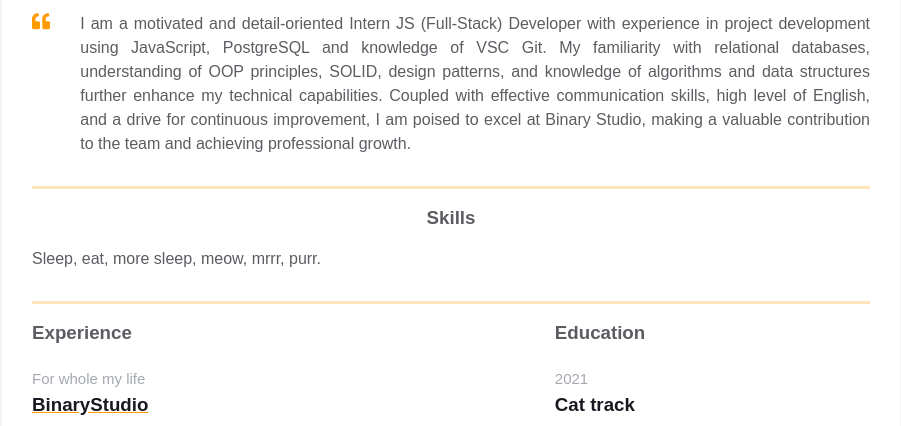
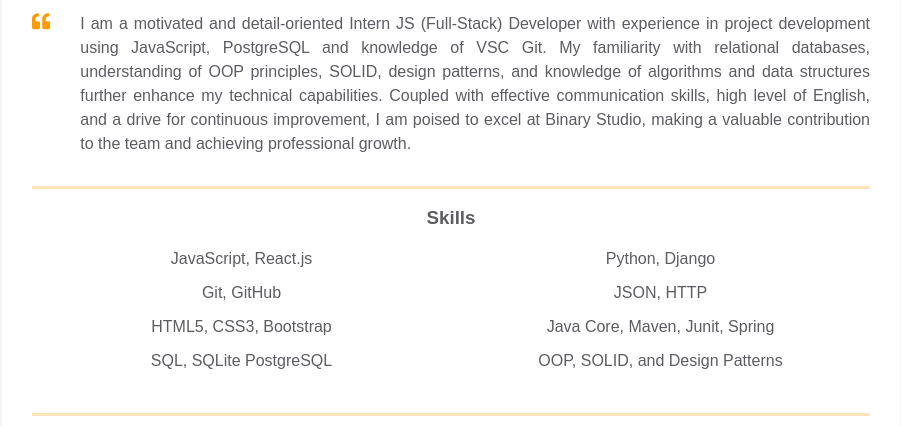
Before and after one commit to mariana0412/homepage, a plain HTML site: page index.html in a window 1280 px wide. Shown: the part 338-764 px from the top of the page, without its empty margins (189-1090 px from the left). Drawn offline with Linux system fonts and the light colour scheme.

Commit message:
Add skills in two columns

```diff
--- a/index.html
+++ b/index.html
@@ -66,7 +66,21 @@
             <div class="resume__block">
                 <div class="skills">
                     <h3 class="skills__header">Skills</h3>
-                    <p class="skills__text">Sleep, eat, more sleep, meow, mrrr, purr. </p>
+                    <div class="skills__columns">
+                        <div class="skills__column">
+                            <p class="skills__text">JavaScript, React.js</p>
+                            <p class="skills__text">Git, GitHub</p>
+                            <p class="skills__text">HTML5, CSS3, Bootstrap</p>
+                            <p class="skills__text">SQL, SQLite PostgreSQL</p>
+
+                        </div>
+                        <div class="skills__column">
+                            <p class="skills__text">Python, Django</p>
+                            <p class="skills__text">JSON, HTTP</p>
+                            <p class="skills__text">Java Core, Maven, Junit, Spring</p>
+                            <p class="skills__text">OOP, SOLID, and Design Patterns</p>
+                        </div>
+                    </div>
                 </div>
             </div>
         </div>
--- a/styles.css
+++ b/styles.css
@@ -167,9 +167,20 @@ body {
     margin-bottom: 15px;
 }
 
+.skills__columns {
+    display: flex;
+    justify-content: center;
+}
+
+.skills__column {
+    flex: 1 1 auto;
+    max-width: 50%;
+}
+
 .skills__text {
     color: var(--secondary-text-color);
-    text-align: justify;
+    text-align: center;
+    margin-bottom: 10px;
 }
 
 /*Experience and additional info styles*/
```
